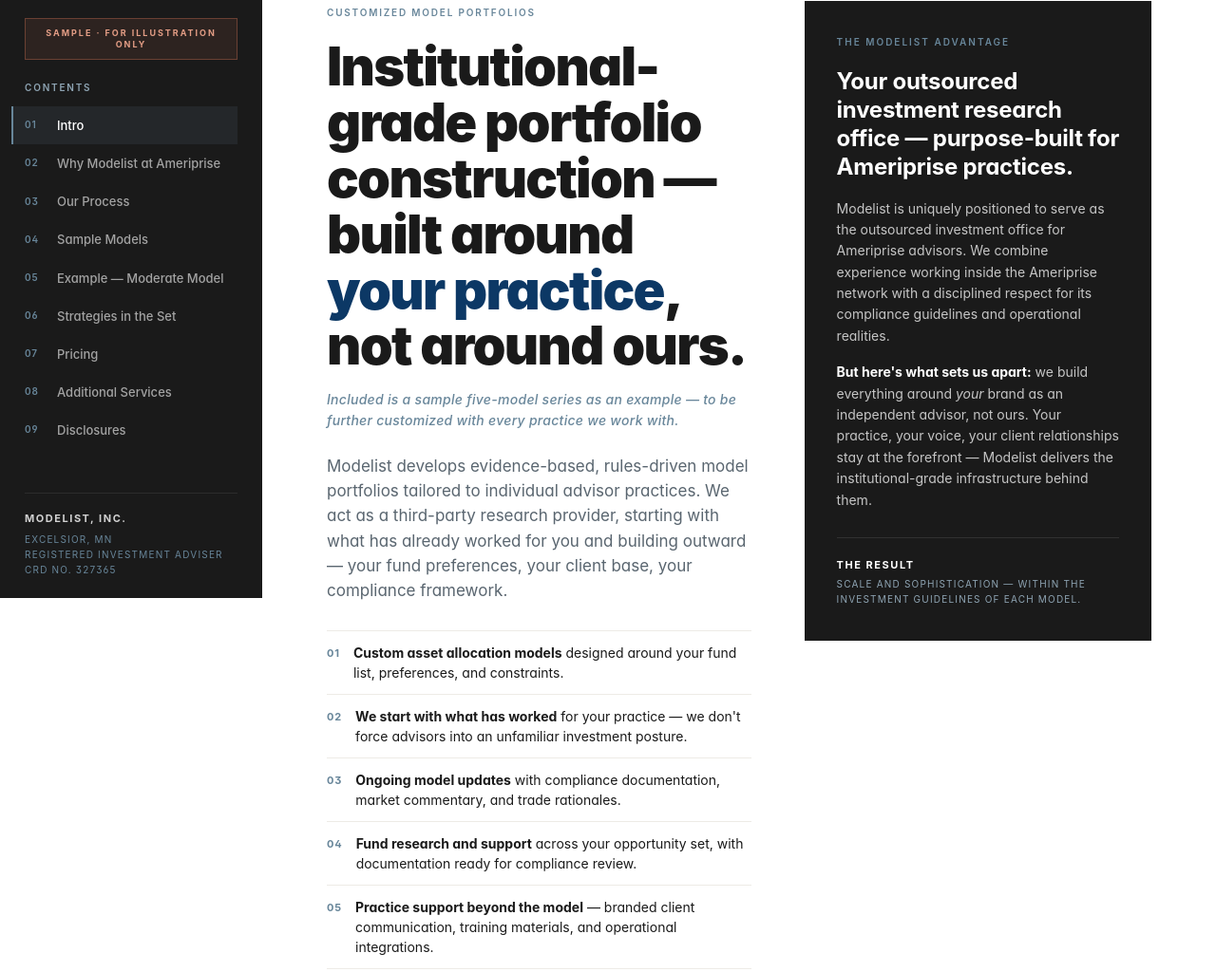
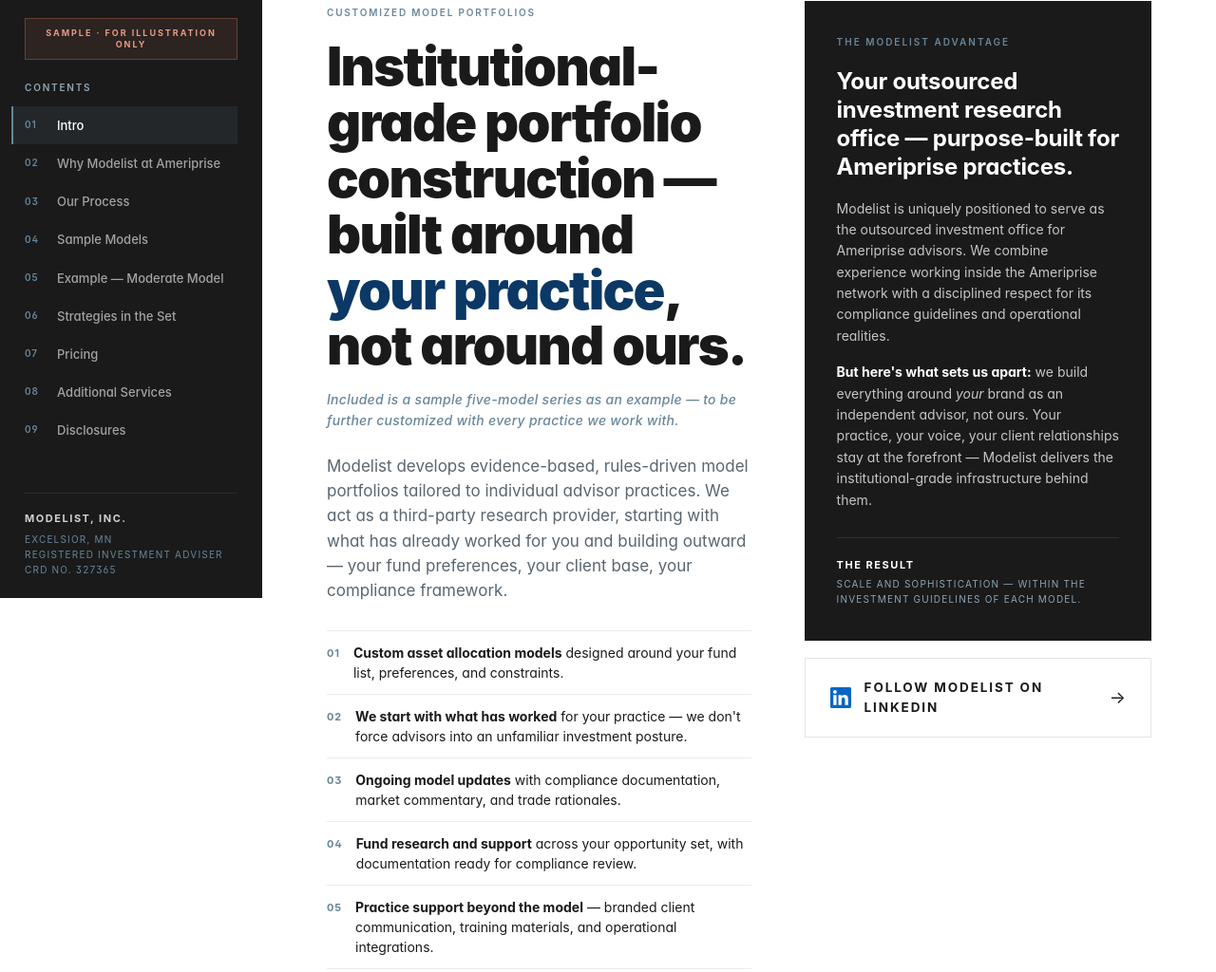
Before and after one commit to Modelist-Inc/modelist-amp-042026, a plain HTML site: page index.html in a window 1280 px wide. Shown: the part 170-1194 px from the top of the page at 95% size. Drawn offline with Linux system fonts and the light colour scheme.

Commit message:
Add files via upload

```diff
--- a/index.html
+++ b/index.html
@@ -107,12 +107,20 @@
 .hero-bullets li .num{font-size:11px;color:var(--terra);font-weight:700;letter-spacing:.08em;padding-top:3px}
 .hero-bullets li strong{color:var(--soft-black);font-weight:700}
 
-.hero-right{background:var(--soft-black);color:#fff;padding:36px 34px;position:sticky;top:40px;min-height:480px;display:flex;flex-direction:column;justify-content:space-between}
+.hero-right-col{display:flex;flex-direction:column;gap:18px;position:sticky;top:40px}
+.hero-right{background:var(--soft-black);color:#fff;padding:36px 34px;min-height:480px;display:flex;flex-direction:column;justify-content:space-between}
 .hero-right .tag{font-size:10px;color:var(--terra);letter-spacing:.2em;text-transform:uppercase;font-weight:600;margin-bottom:18px}
 .hero-right h3{color:#fff;font-size:24px;line-height:1.25;margin-bottom:18px;font-weight:700;letter-spacing:-.01em}
 .hero-right p{color:rgba(255,255,255,.75);font-size:14px;line-height:1.6}
 .hero-right .foot{margin-top:28px;padding-top:20px;border-top:1px solid rgba(255,255,255,.1);font-size:10px;color:var(--slate-lt);letter-spacing:.12em;text-transform:uppercase}
 .hero-right .foot strong{color:#fff;display:block;font-size:11px;margin-bottom:4px;letter-spacing:.14em}
+.li-follow-below{display:flex;align-items:center;gap:14px;padding:20px 26px;background:#fff;border:1px solid var(--border);color:var(--soft-black);font-size:13.5px;letter-spacing:.14em;font-weight:700;text-transform:uppercase;text-decoration:none;transition:all .22s;width:100%}
+.li-follow-below:hover{background:var(--soft-black);border-color:var(--soft-black);color:#fff;transform:translateY(-1px);box-shadow:0 8px 20px -10px rgba(0,0,0,.25)}
+.li-follow-below svg{width:22px;height:22px;flex-shrink:0;color:#0A66C2;transition:color .22s}
+.li-follow-below:hover svg{color:#fff}
+.li-follow-below span:first-of-type{flex:1}
+.li-follow-below .arrow{font-size:18px;font-weight:400;letter-spacing:0;transition:transform .22s}
+.li-follow-below:hover .arrow{transform:translateX(3px)}
 
 /* Section 2: Why Modelist at Ameriprise */
 .why-grid{display:grid;grid-template-columns:repeat(2,1fr);gap:18px}
@@ -558,6 +566,7 @@
         </ul>
       </div>
 
+      <div class="hero-right-col">
         <div class="hero-right">
           <div>
             <div class="tag">The Modelist Advantage</div>
@@ -569,6 +578,13 @@
             <strong>The Result</strong>
             Scale and sophistication — within the investment guidelines of each model.
           </div>
+        </div>
+
+        <a class="li-follow-below" href="https://www.linkedin.com/company/modelistinc" target="_blank" rel="noopener">
+          <svg viewBox="0 0 24 24" fill="currentColor"><path d="M20.45 20.45h-3.56v-5.57c0-1.33-.02-3.04-1.85-3.04-1.85 0-2.13 1.45-2.13 2.94v5.67H9.35V9h3.42v1.56h.05c.48-.9 1.64-1.85 3.37-1.85 3.61 0 4.27 2.37 4.27 5.46v6.28zM5.34 7.43a2.06 2.06 0 110-4.13 2.06 2.06 0 010 4.13zM7.12 20.45H3.56V9h3.56v11.45zM22.23 0H1.77C.79 0 0 .77 0 1.72v20.56C0 23.23.79 24 1.77 24h20.46c.98 0 1.77-.77 1.77-1.72V1.72C24 .77 23.21 0 22.23 0z"/></svg>
+          <span>Follow Modelist on LinkedIn</span>
+          <span class="arrow">→</span>
+        </a>
       </div>
     </div>
   </section>`;
```
Lines whose indentation alone changed are shown as unchanged.
